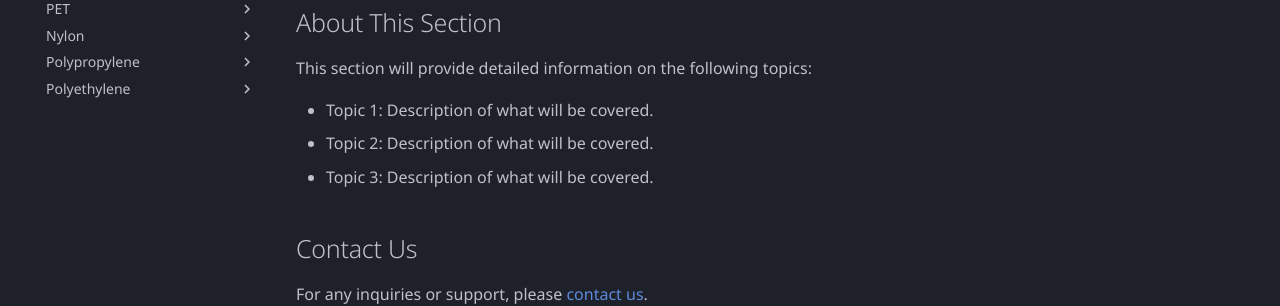
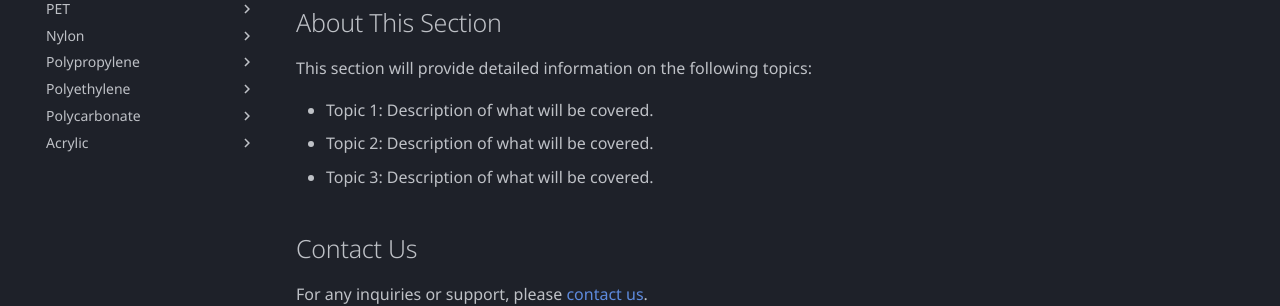
Before and after one commit to blake-gj/aio-docs, an MkDocs documentation site: the page built from docs/materials/index.md, in a window 1280 px wide. Shown: the part 341-647 px from the top of the page. Built offline with MkDocs 1.6.1 and Material for MkDocs 9.7.7, drawn with Linux system fonts in a browser that asks for light colours; part of the change alters nothing that is shown.

Commit message:
add acrylic and polycarbonate material documentation; update navigation structure

```diff
--- a/mkdocs.yml
+++ b/mkdocs.yml
@@ -131,11 +131,11 @@ nav:
   - Materials:
       - Overview: materials/index.md
       - Acetal:
-          - Copolymer:
+          - Copolymer (POM-C):
               - Anti-Static: materials/acetal/copolymer/anti-static.md
               - Conductive: materials/acetal/copolymer/conductive.md
               - Glass-Filled: materials/acetal/copolymer/glass-filled.md
-          - Homopolymer:
+          - Homopolymer (Delrin®):
               - Glass-Filled: materials/acetal/homopolymer/glass-filled.md
               - PTFE-Filled: materials/acetal/homopolymer/ptfe-filled.md
           - Material Guide: materials/acetal/mg.md
@@ -180,6 +180,16 @@ nav:
           - HMW: materials/polyethylene/hmw.md
           - UHMW: materials/polyethylene/uhmw.md
           - Material Guide: materials/polyethylene/index.md
+      - Polycarbonate:
+          - Standard: materials/polycarbonate/standard.md
+          - UV-Stabilized: materials/polycarbonate/uv-stabilized.md
+          - Glass-Filled: materials/polycarbonate/glass-filled.md
+          - Material Guide: materials/polycarbonate/index.md
+      - Acrylic:
+          - Cast: materials/acrylic/cast.md
+          - Extruded: materials/acrylic/extruded.md
+          - Impact-Modified: materials/acrylic/impact-modified.md
+          - Material Guide: materials/acrylic/index.md
   - Design Guides:
     - Overview: design-guides/index.md
     - Plastic Design Guide: design-guides/plastic-design.md
```
Also changed, not shown: docs/materials/acrylic/cast.md (added), docs/materials/acrylic/extruded.md (added), docs/materials/acrylic/impact-modified.md (added), docs/materials/acrylic/index.md (added), docs/materials/polycarbonate/glass-filled.md (added), docs/materials/polycarbonate/index.md (added), docs/materials/polycarbonate/standard.md (added), docs/materials/polycarbonate/uv-stabilized.md (added).
